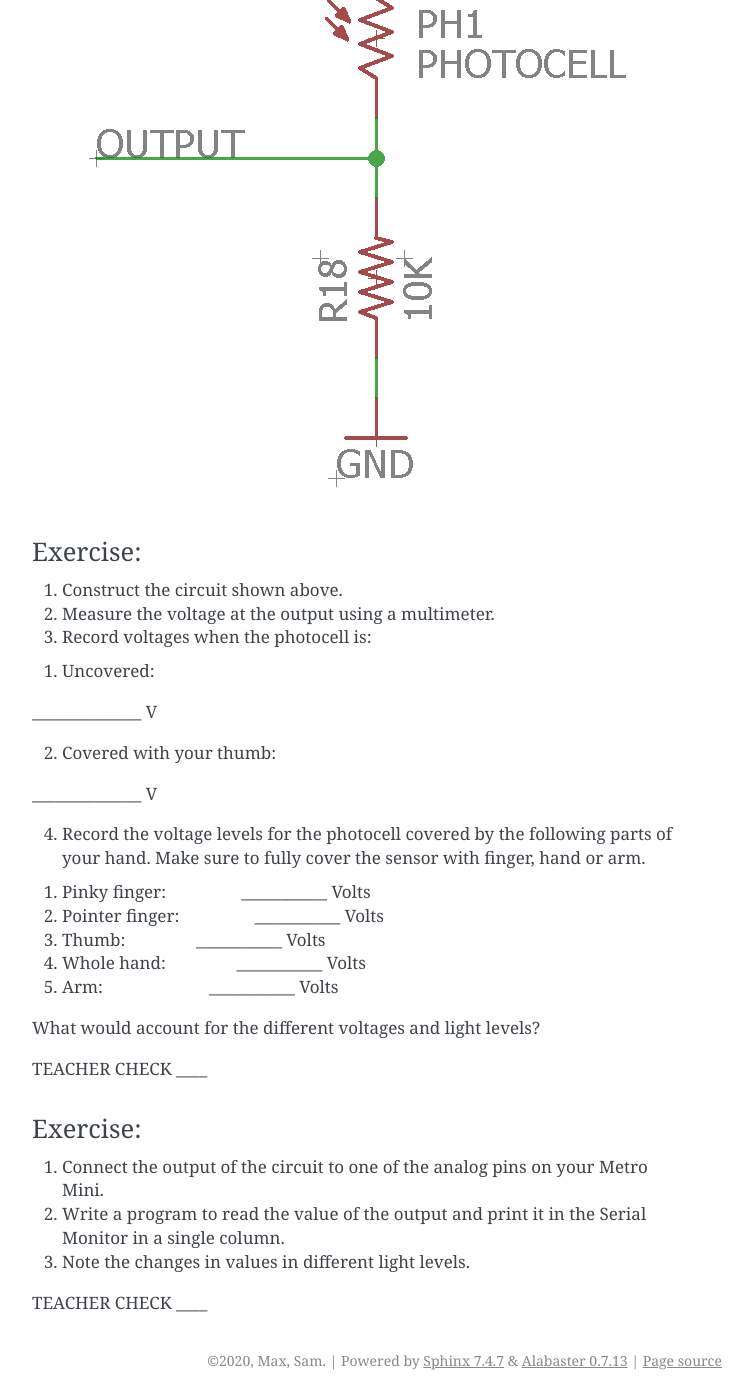
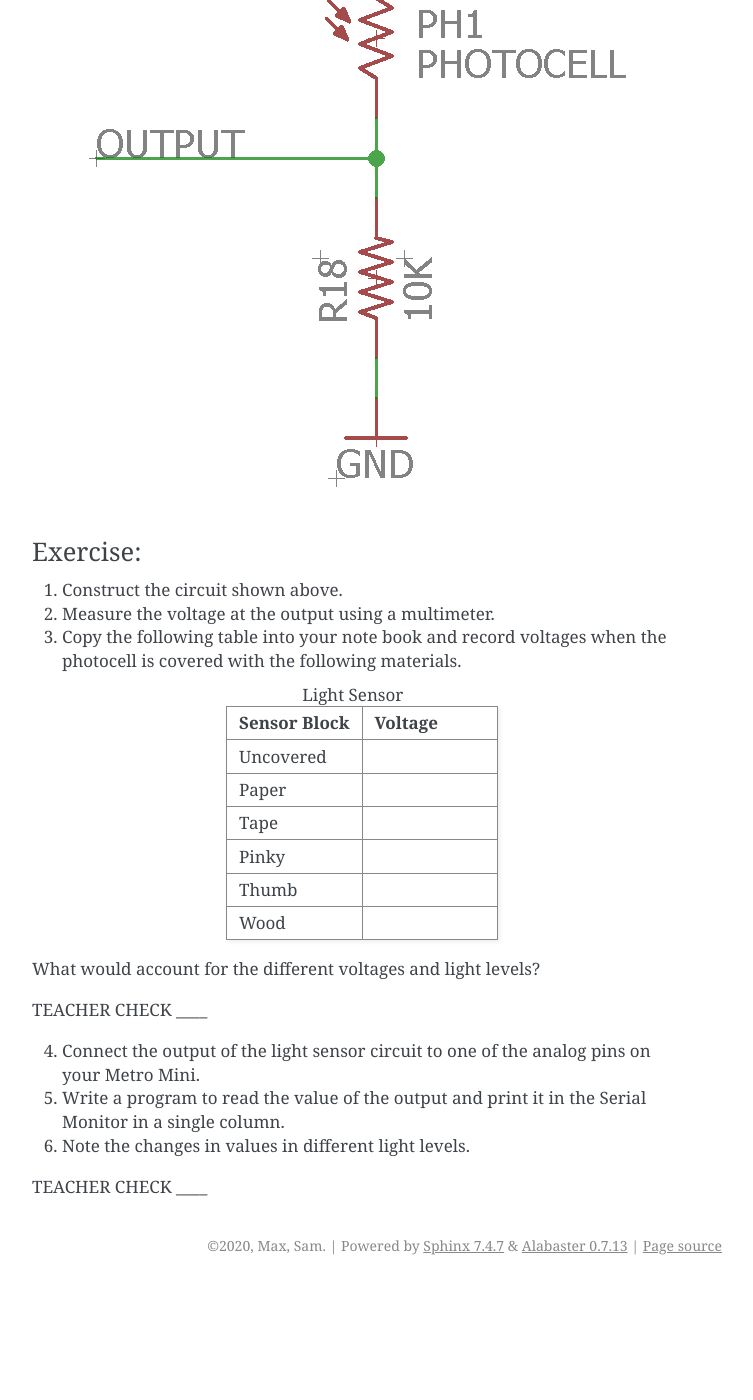
Before and after one commit to maxtkc/mvths-wiki, a Sphinx documentation site: the page built from docs/032-light-sensor-1.rst, in a window 1280 px wide and 1400 px high, scrolled down 578 px. Shown: the whole window, without its empty margins (388-1141 px from the left). Built offline with Sphinx 7.4.7, drawn with Linux system fonts in a browser that asks for light colours; pages that are not in the unit, such as notebooks, are missing from menus; after the commit the page ends 1863 px from its top, so only the background shows below that.

Commit message:
Update 032-light-sensor-1.rst

```diff
--- a/docs/032-light-sensor-1.rst
+++ b/docs/032-light-sensor-1.rst
@@ -19,45 +19,35 @@ Exercise:
 
 1. Construct the circuit shown above.
 2. Measure the voltage at the output using a multimeter.
-3. Record voltages when the photocell is:
+3. Copy the following table into your note book and record voltages when the photocell is covered with the following materials.
 
-.. raw:: html
+.. list-table:: Light Sensor
+   :widths: 25 25
+   :header-rows: 1
 
-   <!-- end list -->
-
-1. Uncovered:
-
-\_\_\_\_\_\_\_\_\_\_\_\_\_\_ V
-
-2. Covered with your thumb:
-
-\_\_\_\_\_\_\_\_\_\_\_\_\_\_ V
-
-4. Record the voltage levels for the photocell covered by the following
-   parts of your hand. Make sure to fully cover the sensor with finger,
-   hand or arm.
-
-.. raw:: html
-
-   <!-- end list -->
-
-1. Pinky finger:                 \_\_\_\_\_\_\_\_\_\_\_ Volts
-2. Pointer finger:                 \_\_\_\_\_\_\_\_\_\_\_ Volts
-3. Thumb:                \_\_\_\_\_\_\_\_\_\_\_ Volts
-4. Whole hand:                \_\_\_\_\_\_\_\_\_\_\_ Volts
-5. Arm:                        \_\_\_\_\_\_\_\_\_\_\_ Volts
+   * - Sensor Block
+     - Voltage
+   * - Uncovered
+     -
+   * - Paper
+     -
+   * - Tape
+     -
+   * - Pinky
+     -
+   * - Thumb
+     -
+   * - Wood
+     -
 
 What would account for the different voltages and light levels?
 
 TEACHER CHECK \_\_\_\_
 
-Exercise:
-~~~~~~~~~
-
-1. Connect the output of the circuit to one of the analog pins on your
+4. Connect the output of the light sensor circuit to one of the analog pins on your
    Metro Mini.
-2. Write a program to read the value of the output and print it in the
+5. Write a program to read the value of the output and print it in the
    Serial Monitor in a single column.
-3. Note the changes in values in different light levels.
+6. Note the changes in values in different light levels.
 
 TEACHER CHECK \_\_\_\_
```
